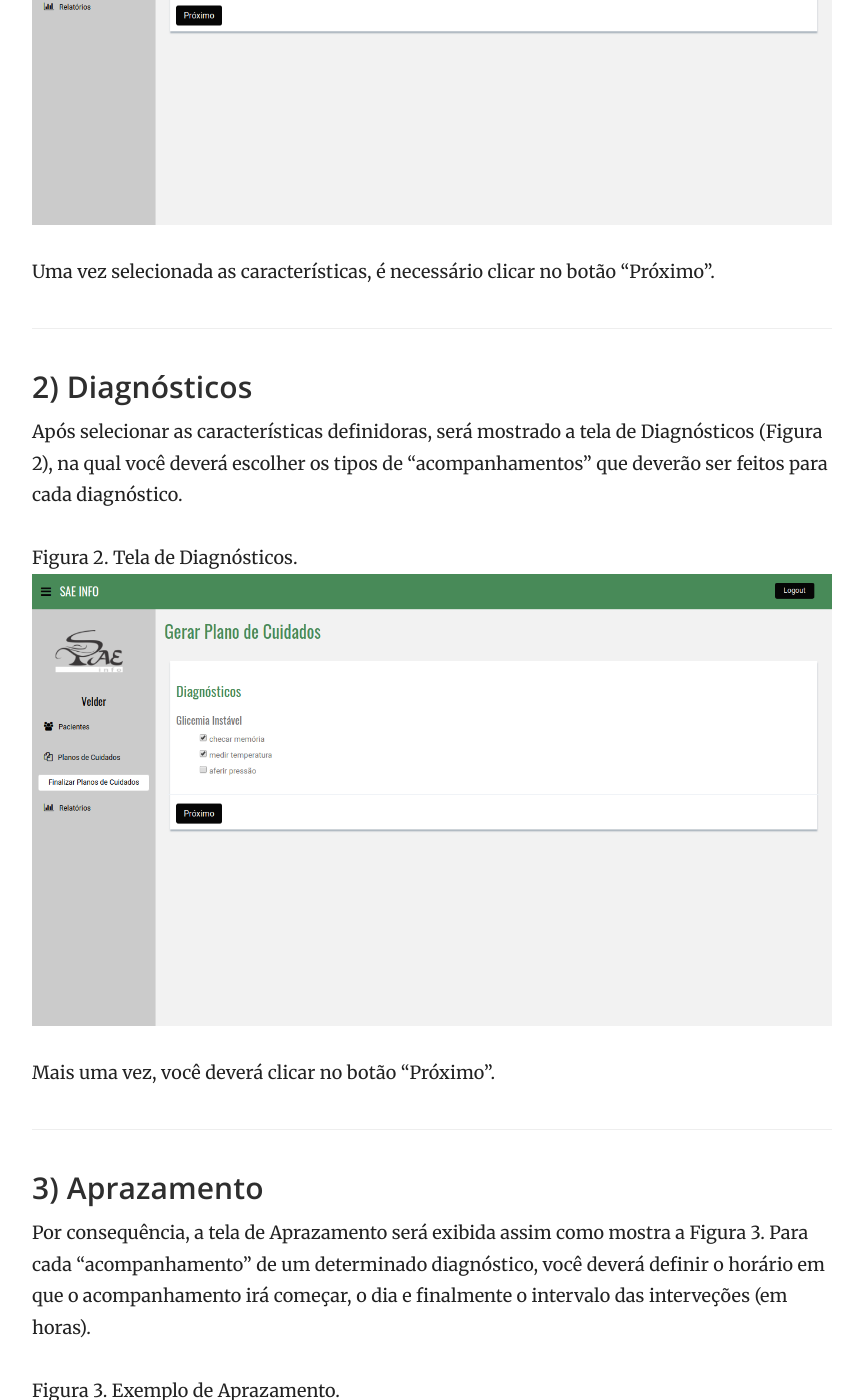
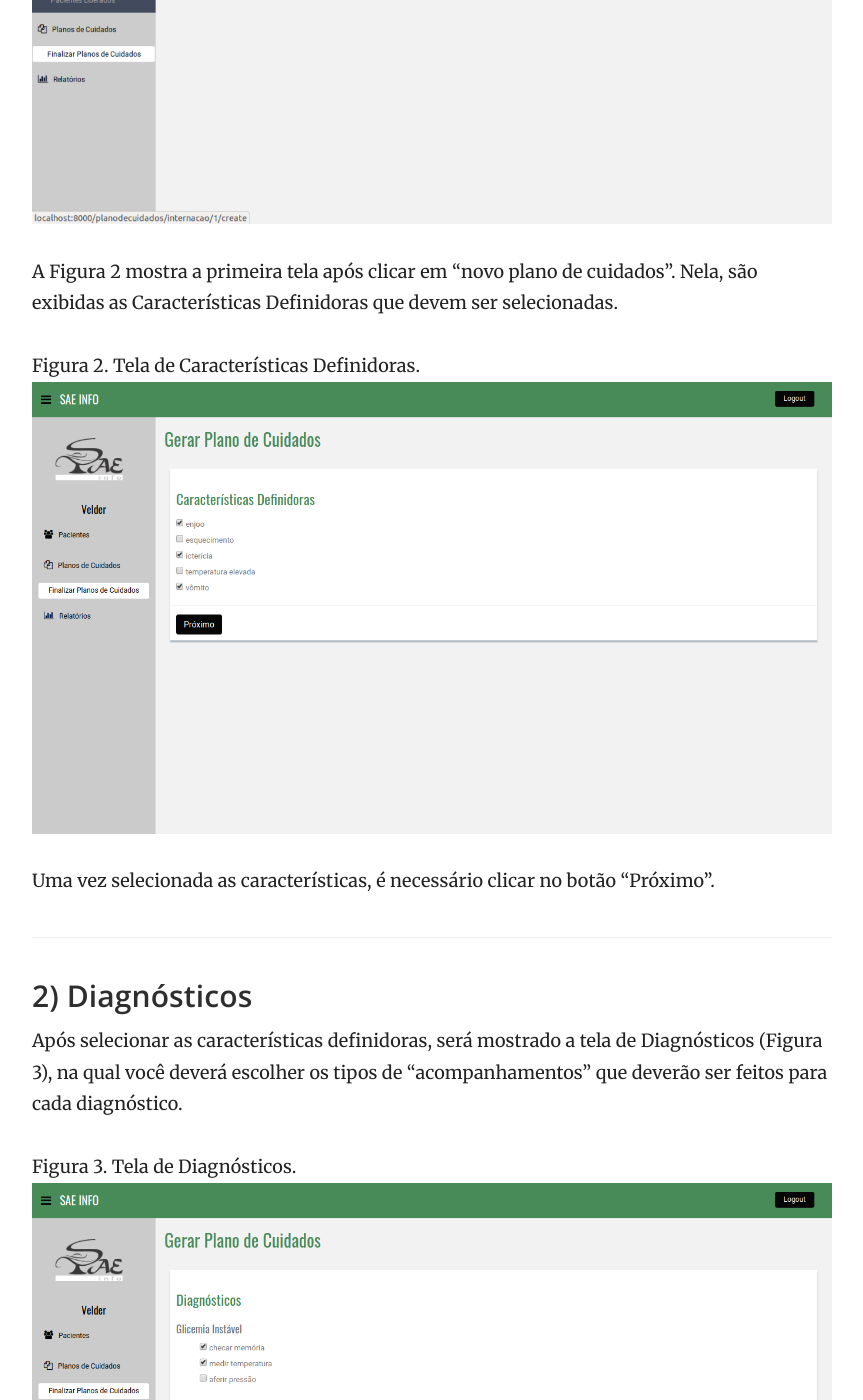
Before and after one commit to vldsoar/saeinfo-manual, a Jekyll site: the page built from _docs/web/plano-de-cuidados.md, in a window 1280 px wide and 1400 px high, scrolled down 653 px. Shown: the whole window, without its empty margins (358-1221 px from the left). Built offline with Jekyll 4.4.1, drawn with Linux system fonts in a browser that asks for light colours; some of the changed text lies outside the part shown.

Commit message:
Adição de imagem.

```diff
--- a/_docs/web/plano-de-cuidados.md
+++ b/_docs/web/plano-de-cuidados.md
@@ -6,32 +6,37 @@ order: 4
 ---
 
 ### 1) Características Definidoras
-A Figura 1 mostra a primeira tela após clicar em "novo plano de cuidados". Nela, são exibidas as Características Definidoras que devem ser selecionadas.
+Na página em que são listados os pacientes, deve-se clicar no ícone indicado na Figura 1 para cadastrar um novo plano de cuidados.
 
 Figura 1. Tela de Características Definidoras.
+![]({{ site.baseurl }}/images/sae/paciente/NovoPlano.jpeg){:class="img-center"}
+
+A Figura 2 mostra a primeira tela após clicar em "novo plano de cuidados". Nela, são exibidas as Características Definidoras que devem ser selecionadas.
+
+Figura 2. Tela de Características Definidoras.
 ![]({{ site.baseurl }}/images/sae/plano/novo_plano.png){:class="img-center"}
 
 Uma vez selecionada as características, é necessário clicar no botão "Próximo".
 
 ### 2) Diagnósticos
-Após selecionar as características definidoras, será mostrado a tela de Diagnósticos (Figura 2), na qual você deverá escolher os tipos de "acompanhamentos" que deverão ser feitos para cada diagnóstico.
+Após selecionar as características definidoras, será mostrado a tela de Diagnósticos (Figura 3), na qual você deverá escolher os tipos de "acompanhamentos" que deverão ser feitos para cada diagnóstico.
 
-Figura 2. Tela de Diagnósticos.
+Figura 3. Tela de Diagnósticos.
 ![]({{ site.baseurl }}/images/sae/plano/diagnosticos.png){:class="img-center"}
 
 Mais uma vez, você deverá clicar no botão "Próximo".
 
 ### 3) Aprazamento
-Por consequência, a tela de Aprazamento será exibida assim como mostra a Figura 3. Para cada "acompanhamento" de um determinado diagnóstico, você deverá definir o horário em que o acompanhamento irá começar, o dia e finalmente o intervalo das interveções (em horas).
+Por consequência, a tela de Aprazamento será exibida assim como mostra a Figura 4. Para cada "acompanhamento" de um determinado diagnóstico, você deverá definir o horário em que o acompanhamento irá começar, o dia e finalmente o intervalo das interveções (em horas).
 
-Figura 3. Exemplo de Aprazamento.
+Figura 4. Exemplo de Aprazamento.
 ![]({{ site.baseurl }}/images/sae/plano/aprazamento_preenchido.png){:class="img-center"}
 
 Após o preenchimento das informações, você deve clicar no botão "Aprazar".
 
 ### 4) Plano de cuidados
 
-Após o "aprazamento", você será redirecionado para tela de plano de cuidados, como mostra a Figura 4. Nela, você poderá realizar o check-in de cada procedimento; imprimir o mapa de cuidados e também adicionar a evolução do paciente.
+Após o "aprazamento", você será redirecionado para tela de plano de cuidados, como mostra a Figura 5. Nela, você poderá realizar o check-in de cada procedimento; imprimir o mapa de cuidados e também adicionar a evolução do paciente.
 
-Figura 4. Tela Plano de Cuidados.
+Figura 5. Tela Plano de Cuidados.
 ![]({{ site.baseurl }}/images/sae/plano/plano_cuidados.png){:class="img-center"}
```
Also changed, not shown: images/sae/paciente/NovoPlano.jpeg (added).
